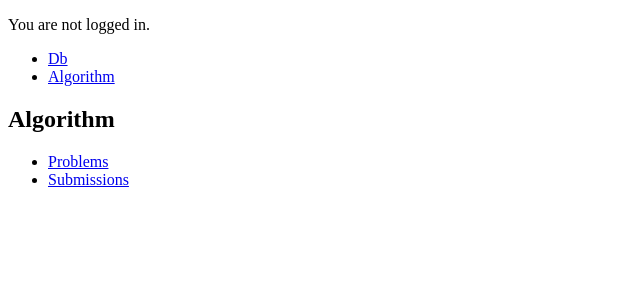
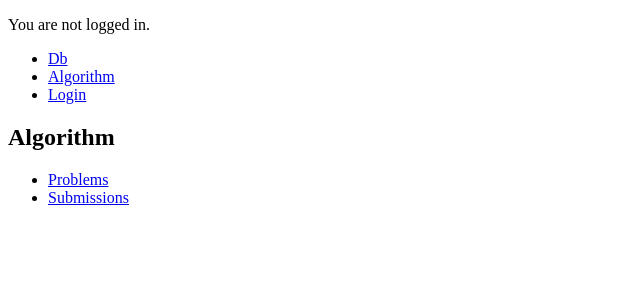
Before and after one commit to esenkalmanbetov/dynamic-react-routing, a React (Create React App) app: page /algorithm in a window 1280 px wide. Shown: the top 300 px of the page, without its empty margins (0-640 px from the left). Built offline with nearby package versions, Linux system fonts and the light colour scheme.

Commit message:
redirect if logged in

```diff
--- a/src/App.js
+++ b/src/App.js
@@ -21,12 +21,23 @@ const fakeAuth = {
   }
 };
 
-const Nav = () => (
+class Nav extends React.Component {
+  render() {
+    return (
+      <div>
+        <AuthButton />
         <ul>
           <li><Link to="/db">Db</Link></li>
           <li><Link to="/algorithm">Algorithm</Link></li>
+          <li><Link to={{
+            pathname: '/login',
+            state: { from: this.props.location }
+          }}>Login</Link></li>
         </ul>
+      </div>
     )
+  }
+}
 
 const SubNav = props => (
   <ul>
@@ -35,9 +46,10 @@ const SubNav = props => (
   </ul>
 )
 
-const Algorithm = ({ routes }) => (
+const Algorithm = ({ routes, location }) => {
+  return (
     <div>
-    <Nav />
+      <Nav location={location} />
       <h2>Algorithm</h2>
       <SubNav slug="algorithm" />
       <Switch>
@@ -47,10 +59,11 @@ const Algorithm = ({ routes }) => (
       </Switch>
     </div>
   )
+}
 
-const Db = ({ routes }) => (
+const Db = ({ routes, location }) => (
   <div>
-    <Nav />
+    <Nav location={location}/>
     <h2>Db</h2>
     <SubNav slug="db" />
     <Switch>
@@ -80,9 +93,15 @@ const Submission = () => {
 }
 
 class Login extends React.Component {
-  state = {
-    redirectToReferrer: false
+
+  constructor(props) {
+    super(props)
+
+    this.state = {
+      redirectToReferrer: fakeAuth.isAuthenticated
     }
+  }
+
   login = () => {
     fakeAuth.authenticate(() => {
       this.setState(() => ({
@@ -119,14 +138,16 @@ const NotFound = () => {
 
 const PrivateRoute = (route) => {
   return (
-    <Route exact={route.exact || false} path={route.path} render={(props) => (
+    <Route exact={route.exact || false} path={route.path} render={(props) => {
+      return (
         fakeAuth.isAuthenticated === true
           ? <route.component {...props} routes={route.routes} />
           : <Redirect to={{
             pathname: '/login',
             state: { from: props.location }
           }} />
-    )} />
+      )
+    }} />
   )
 }
 
@@ -224,11 +245,8 @@ const routes = [
 class App extends React.Component {
   render() {
     return (
-      <div>
       <Router>
         <div>
-            <AuthButton />
-
           <Switch>
             <Route exact path="/">
               <Redirect to="/algorithm" />
@@ -239,7 +257,6 @@ class App extends React.Component {
           </Switch>
         </div>
       </Router>
-      </div>
     )
   }
 }
```
Lines whose indentation alone changed are shown as unchanged.
